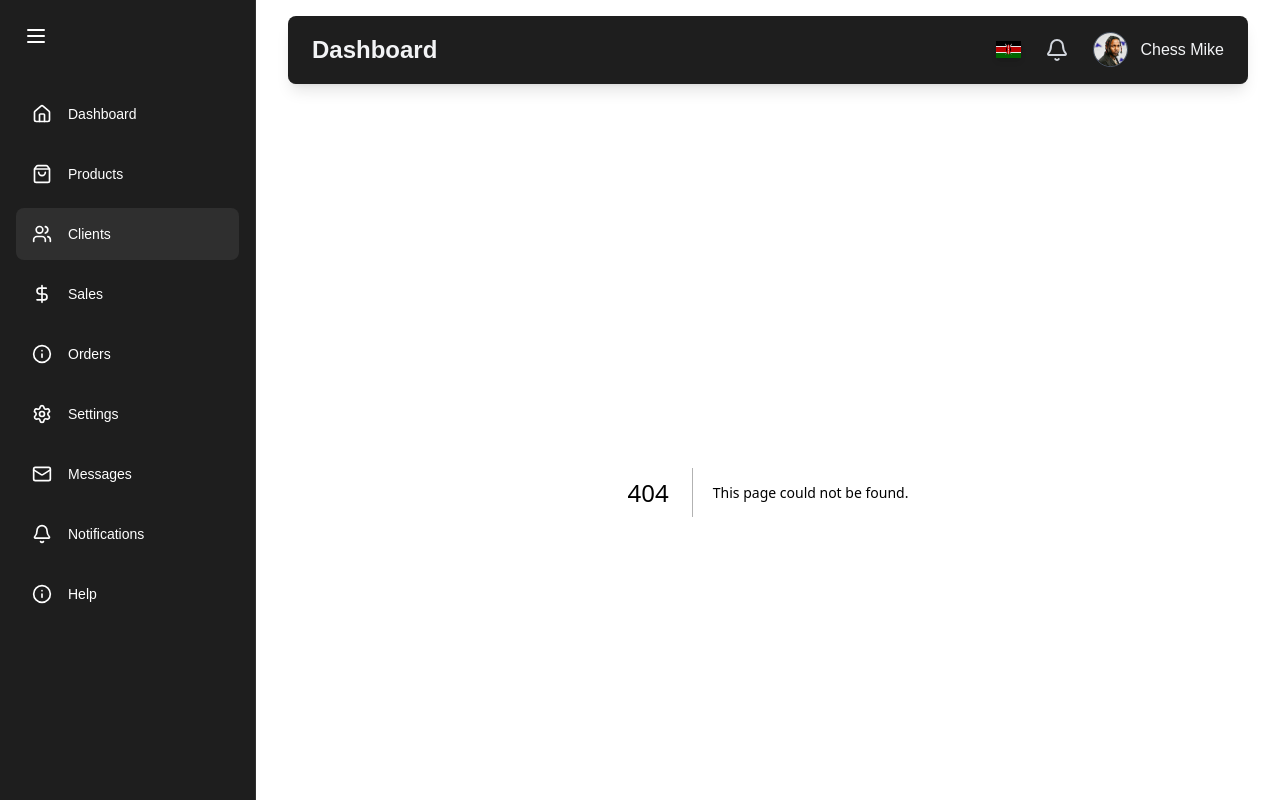
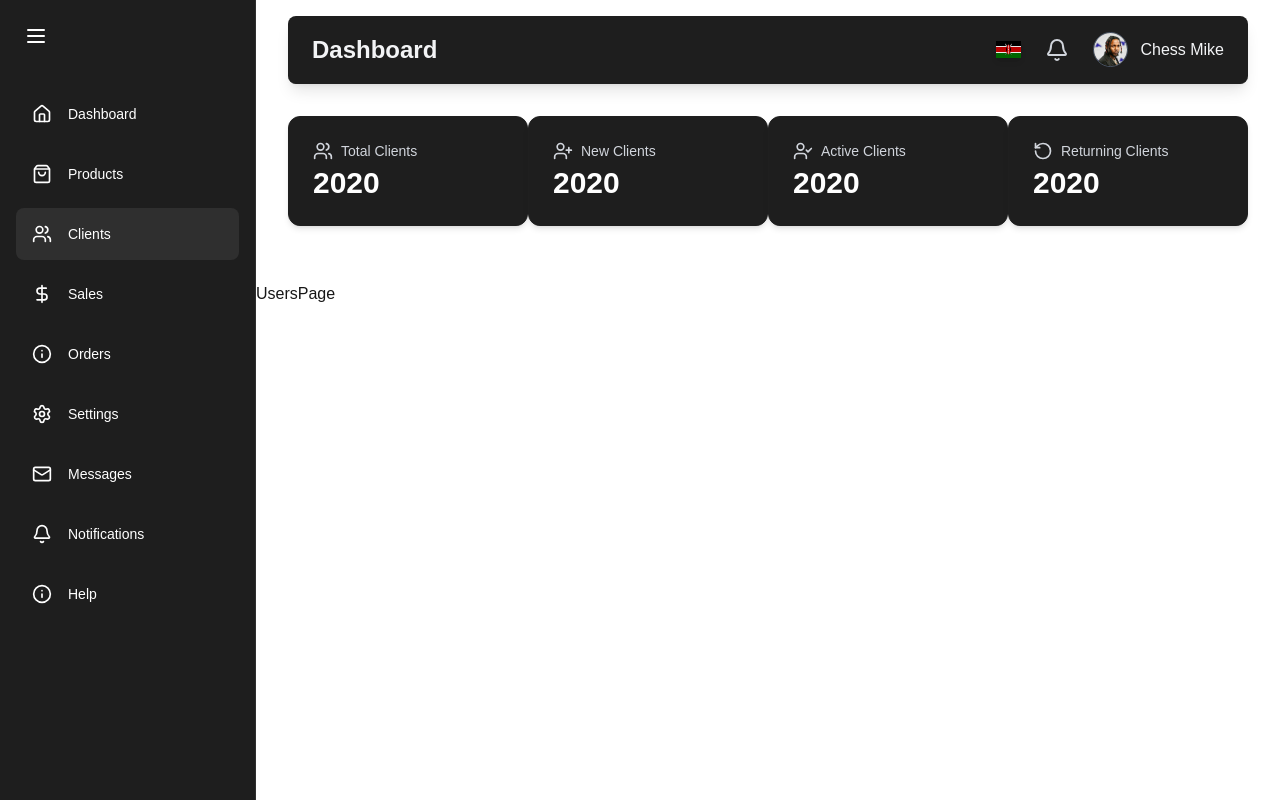
Before and after one commit to chesere/admin-dashboard, a Next.js app: page /users in a window 1280 px wide. Before the commit this address had no page. Built offline with nearby package versions, Linux system fonts and the light colour scheme.

Commit message:
Added the user page and client detail boxes

```diff
--- /dev/null
+++ b/app/users/page.jsx
@@ -0,0 +1,28 @@
+"use client";
+import React from "react";
+import { motion } from "framer-motion";
+import StartCard from "@/components/StartCard";
+import { RotateCcw, UserCheck, UserPlus, UsersIcon } from "lucide-react";
+
+const UsersPage = () => {
+  return (
+    <div className="flex-1 overflow-auto relative z-10">
+      <main className="max-w-7xl mx-auto py-6 px-4 lg:px-8">
+        <motion.div
+          initial={{ opacity: 0, y: 20 }}
+          animate={{ opacity: 1, y: 0 }}
+          transition={{ duration: 1 }}
+          className="grid grid-cols-1 sm:grid-cols-2 lg:grid-cols-4 mb-8"
+        >
+          <StartCard name="Total Clients" icon={UsersIcon} value="2020" />
+          <StartCard name="New Clients" icon={UserPlus} value="2020" />
+          <StartCard name="Active Clients" icon={UserCheck} value="2020" />
+          <StartCard name="Returning Clients" icon={RotateCcw} value="2020" />
+        </motion.div>
+      </main>
+      UsersPage
+    </div>
+  );
+};
+
+export default UsersPage;
```
